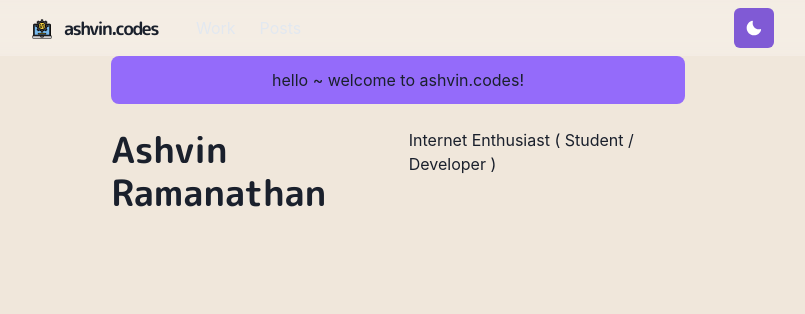
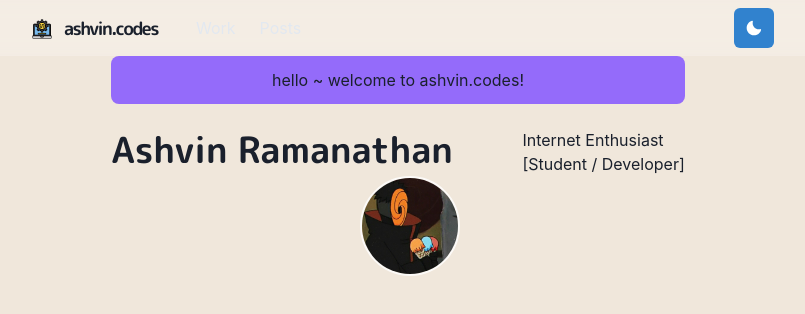
Before and after one commit to shvin/ashvin.codes, a Next.js app: page / in a window 1280 px wide. Shown: the top 314 px of the page, without its empty margins (242-1047 px from the left). Built offline with nearby package versions, Linux system fonts and the light colour scheme.

Commit message:
updated styling, better working verison of theme switch, navbar theme problem still there

```diff
--- a/components/logo.js
+++ b/components/logo.js
@@ -18,7 +18,7 @@ const LogoBox = styled.span`
 `
 
 const Logo = () => {
-    const footPrintImg = `/images/footprint${useColorModeValue('', '-dark')}.png`
+    const footPrintImg = `/images/footprint${useColorModeValue('', '')}.png`
 
     return (
         <Link href="/">
--- a/components/navbar.js
+++ b/components/navbar.js
@@ -15,7 +15,7 @@ import {
     useColorModeValue,
 } from '@chakra-ui/react'
 import { HamburgerIcon } from '@chakra-ui/icons'
-import ThemeToggleButton from './theme-toggle-button.js'
+import ThemeToggleButton from './theme-toggle-button'
 
 const LinkItem = ({ href, children, path }) => {
     const active = path === href
@@ -65,6 +65,7 @@ const Navbar = props => {
                 alignItems="center"
                 flexGrow={1}
                 mt={{ base: 4, nmd: 0 }}
+                textColor={useColorModeValue('#ffffff', '#000000')}
                 >
                     <LinkItem href="/work" path={path}>
                         Work
--- a/components/theme-toggle-button.js
+++ b/components/theme-toggle-button.js
@@ -6,7 +6,7 @@ const ThemeToggleButton = () => {
 
     return (
         <IconButton aria-label="Toggle theme"
-        colorScheme={useColorModeValue('purple', 'orange')}
+        colorScheme={useColorModeValue('blue', 'orange')}
         icon={useColorModeValue(<MoonIcon />, <SunIcon />)}
         onClick={toggleColorMode}
         ></IconButton>
--- a/pages/index.js
+++ b/pages/index.js
@@ -1,9 +1,9 @@
-import { Container, Box, Heading } from '@chakra-ui/react'
+import { Container, Box, Heading, Image, useColorModeValue } from '@chakra-ui/react'
 
 const Page = () => {
     return (
         <Container>
-            <Box borderRadius="lg" bg="#946bfa" p={3} mb={6} align="center">
+            <Box borderRadius="lg" bg={useColorModeValue('#946bfa', '#946bfa')} p={3} mb={6} align="center">
                 hello ~ welcome to ashvin.codes!
             </Box>
 
@@ -13,7 +13,24 @@ const Page = () => {
                         Ashvin Ramanathan
                     </Heading>
                 </Box>
-            <p>Internet Enthusiast ( Student / Developer )</p>
+            <p>Internet Enthusiast <br /> [Student / Developer]</p>
+            </Box>
+            <Box
+            flexShrink={0}
+            mt={{ base: 4, md: 0 }}
+            ml={{ md: 6 }}
+            align="center"
+            >
+                <Image
+                borderColor="whiteAlpha.800"
+                borderWidth={2}
+                borderStyle="solid"
+                maxWidth="100px"
+                display="inline-block"
+                borderRadius="full"
+                src="/images/ashvin.jpg"
+                alt="Profile Picture"
+                />
             </Box>
         </Container>
     )
```
Also changed, not shown: public/images/ashvin.jpg (added), 1 other file (tests, documents, lock files or other folders).
